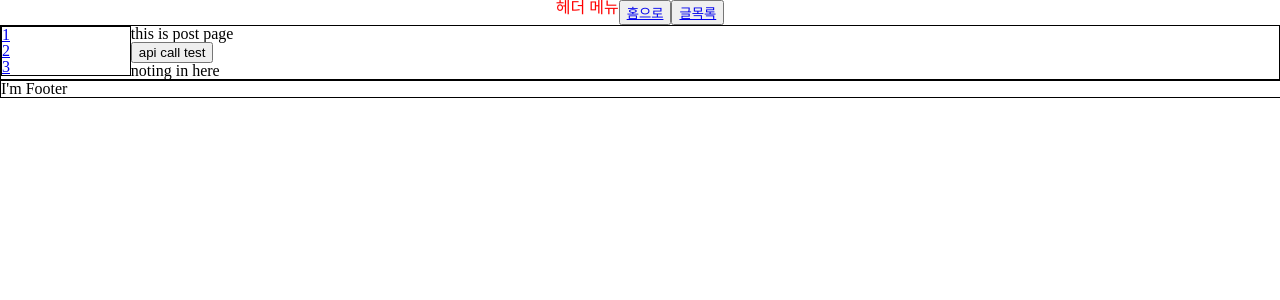
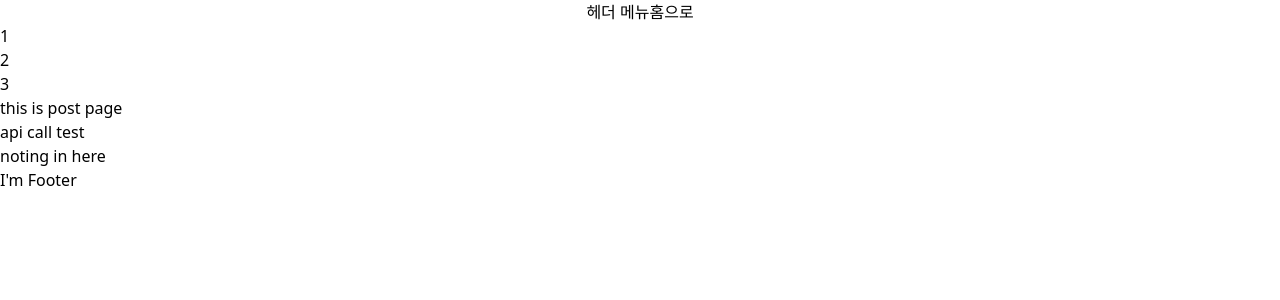
Before and after one commit to jaekwanAHN/NextBlog, a Next.js app: page /post/1 in a window 1280 px wide. Shown: the top 300 px of the page. Built offline with nearby package versions, Linux system fonts and the light colour scheme.

Commit message:
Feat: tailwind 설치

```diff
--- a/package.json
+++ b/package.json
@@ -25,6 +25,9 @@
     "typescript": "5.0.4"
   },
   "devDependencies": {
-    "@emotion/babel-plugin": "^11.11.0"
+    "@emotion/babel-plugin": "^11.11.0",
+    "autoprefixer": "^10.4.16",
+    "postcss": "^8.4.14",
+    "tailwindcss": "^3.3.3"
   }
 }
--- /dev/null
+++ b/postcss.config.js
@@ -0,0 +1,6 @@
+module.exports = {
+  plugins: {
+    tailwindcss: {},
+    autoprefixer: {},
+  },
+}
--- a/src/app/components/header.tsx
+++ b/src/app/components/header.tsx
@@ -4,13 +4,10 @@ import Link from 'next/link';
 
 const Header = () => {
   return (
-    <header>
+    <header className="flex decoration-red-200 justify-center">
       헤더 메뉴
       <button>
         <Link href="/">홈으로</Link>
-      </button>
-      <button>
-        <Link href="/post">글목록</Link>
       </button>
     </header>
   );
--- a/src/app/layout.tsx
+++ b/src/app/layout.tsx
@@ -1,7 +1,6 @@
 import Header from '@/app/components/header';
 import Sidebar from '@/app/components/sidebar';
 import Footer from '@/app/footer';
-import '@/style/reset.css';
 import '@/style/globals.css';
 
 export default function RootLayout({
--- a/src/style/globals.css
+++ b/src/style/globals.css
@@ -1,10 +1,14 @@
+@tailwind base;
+@tailwind components;
+@tailwind utilities;
+/*
 header {
   display: flex;
   justify-content: center;
   color: red;
-}
+} */
 
-aside {
+/* aside {
   width: 10%;
   height: 100%;
 }
@@ -26,4 +30,4 @@ footer {
   display: flex;
   flex-direction: row;
   border: 1px solid black;
-}
+} */
--- a/src/style/reset.css
+++ /dev/null
@@ -1,130 +0,0 @@
-html,
-body,
-div,
-span,
-applet,
-object,
-iframe,
-h1,
-h2,
-h3,
-h4,
-h5,
-h6,
-p,
-blockquote,
-pre,
-a,
-abbr,
-acronym,
-address,
-big,
-cite,
-code,
-del,
-dfn,
-em,
-img,
-ins,
-kbd,
-q,
-s,
-samp,
-small,
-strike,
-strong,
-sub,
-sup,
-tt,
-var,
-b,
-u,
-i,
-center,
-dl,
-dt,
-dd,
-ol,
-ul,
-li,
-fieldset,
-form,
-label,
-legend,
-table,
-caption,
-tbody,
-tfoot,
-thead,
-tr,
-th,
-td,
-article,
-aside,
-canvas,
-details,
-embed,
-figure,
-figcaption,
-footer,
-header,
-hgroup,
-menu,
-nav,
-output,
-ruby,
-section,
-summary,
-time,
-mark,
-audio,
-video {
-  margin: 0;
-  padding: 0;
-  border: 0;
-  font-size: 100%;
-  font: inherit;
-  vertical-align: baseline;
-}
-
-/* HTML5 display-role reset for older browsers */
-article,
-aside,
-details,
-figcaption,
-figure,
-footer,
-header,
-hgroup,
-menu,
-nav,
-section {
-  display: block;
-}
-
-body {
-  line-height: 1;
-}
-
-ol,
-ul {
-  list-style: none;
-}
-
-blockquote,
-q {
-  quotes: none;
-}
-
-blockquote:before,
-blockquote:after,
-q:before,
-q:after {
-  content: "";
-  content: none;
-}
-
-table {
-  border-collapse: collapse;
-  border-spacing: 0;
-}
--- /dev/null
+++ b/tailwind.config.js
@@ -0,0 +1,13 @@
+/** @type {import('tailwindcss').Config} */
+module.exports = {
+  content: [
+    './app/**/*.{js,ts,jsx,tsx,mdx}',
+    './pages/**/*.{js,ts,jsx,tsx,mdx}',
+    './components/**/*.{js,ts,jsx,tsx,mdx}',
+    './src/**/*.{js,ts,jsx,tsx,mdx}',
+  ],
+  theme: {
+    extend: {},
+  },
+  plugins: [],
+};
```
Also changed, not shown: 1 other file (tests, documents, lock files or other folders).
